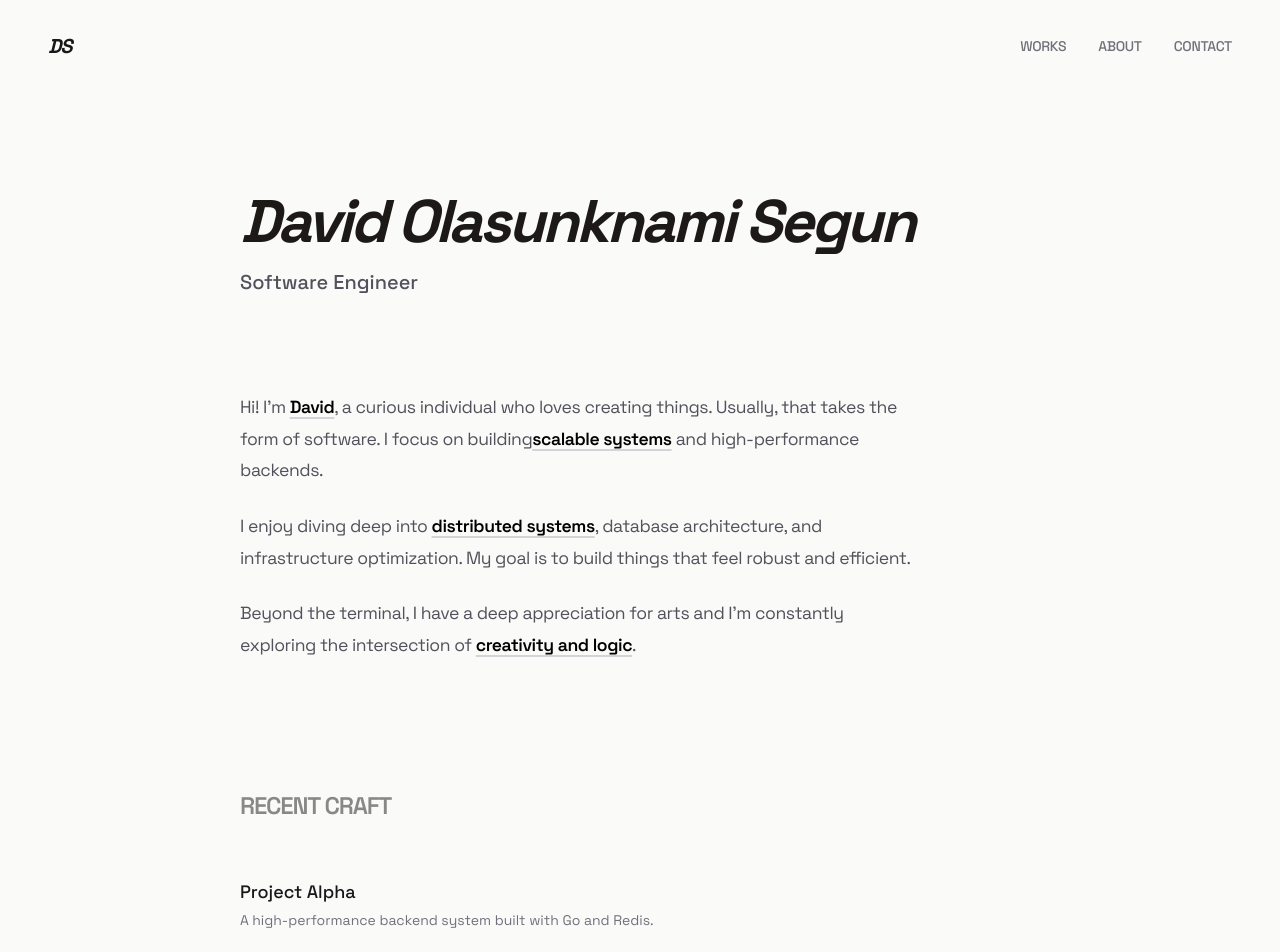
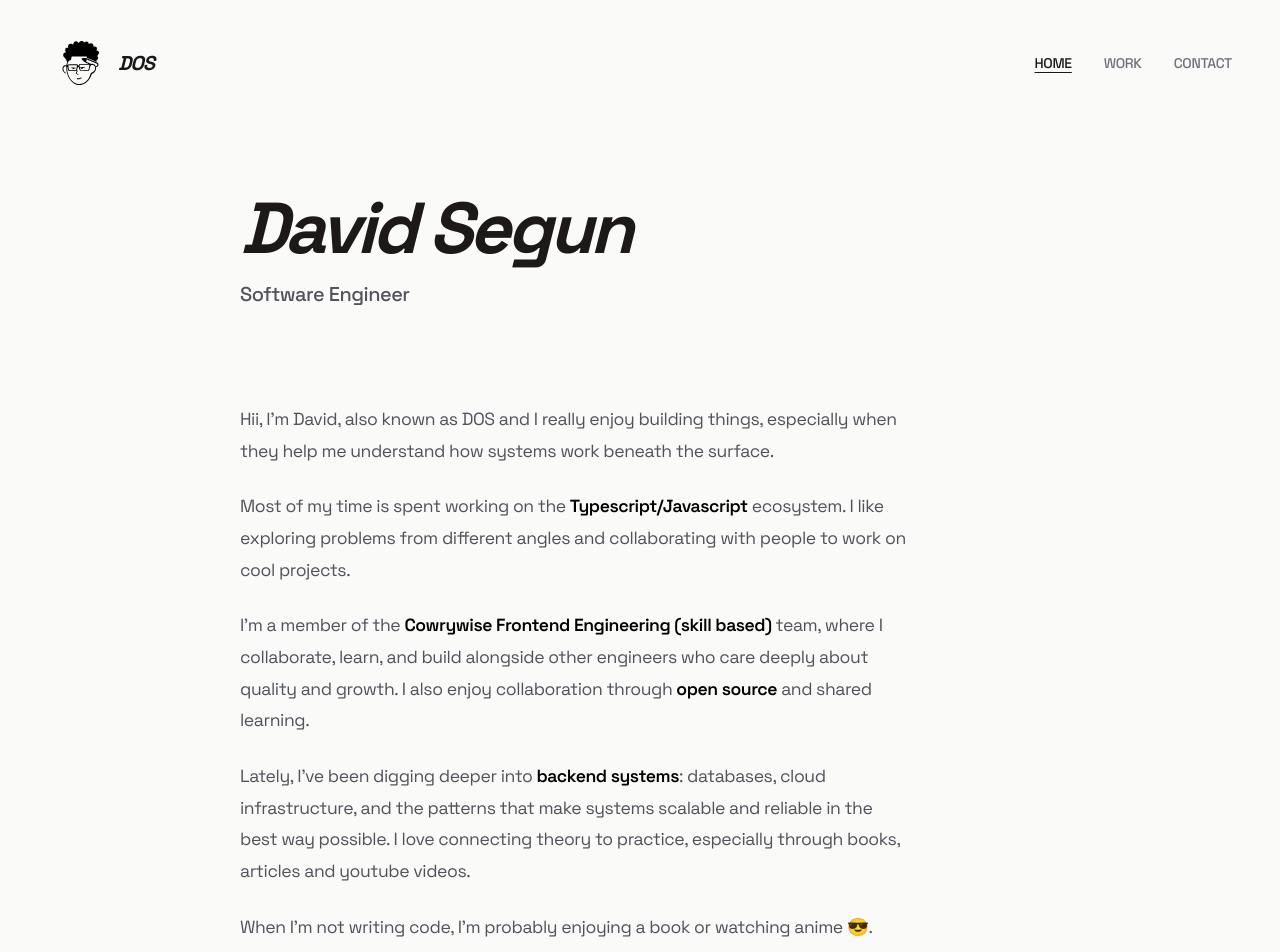
Before and after one commit to segundavid-dev/portfolio, a Next.js app: page / in a window 1280 px wide. Shown: the top 952 px of the page. Built offline with nearby package versions, Linux system fonts and the light colour scheme.

Commit message:
feat: finished implementation of home page

```diff
--- /dev/null
+++ b/app/contact/page.tsx
@@ -0,0 +1,26 @@
+export default function ContactPage() {
+  return (
+    <main className="min-h-screen px-6 py-32 md:px-12 md:py-48 max-w-4xl mx-auto">
+      <section className="mb-12">
+        <h1 className="text-4xl md:text-5xl font-bold tracking-tighter mb-4 italic">
+          Get in Touch
+        </h1>
+        <p className="text-lg text-zinc-600 dark:text-zinc-400">
+          I&apos;m always open to discussing new projects or interesting opportunities.
+        </p>
+      </section>
+
+      <div className="flex flex-col gap-6">
+        <a href="mailto:hello@example.com" className="text-2xl font-medium text-zinc-900 dark:text-zinc-100 underline decoration-zinc-300 dark:decoration-zinc-700 underline-offset-8 transition-colors hover:text-zinc-500">
+          Email
+        </a>
+        <a href="https://github.com" className="text-2xl font-medium text-zinc-900 dark:text-zinc-100 underline decoration-zinc-300 dark:decoration-zinc-700 underline-offset-8 transition-colors hover:text-zinc-500">
+          GitHub
+        </a>
+        <a href="https://twitter.com" className="text-2xl font-medium text-zinc-900 dark:text-zinc-100 underline decoration-zinc-300 dark:decoration-zinc-700 underline-offset-8 transition-colors hover:text-zinc-500">
+          Twitter
+        </a>
+      </div>
+    </main>
+  );
+}
--- a/app/layout.tsx
+++ b/app/layout.tsx
@@ -1,6 +1,7 @@
 import type { Metadata } from "next";
 import { Space_Grotesk } from "next/font/google";
 import "./globals.css";
+import { Header } from "@/components/Header";
 
 
 const spaceGrotesk = Space_Grotesk({
@@ -16,6 +17,7 @@ export const metadata: Metadata = {
   },
 };
 
+
 export default function RootLayout({
   children,
 }: Readonly<{
@@ -26,6 +28,7 @@ export default function RootLayout({
       <body
         className={`${spaceGrotesk.className} antialiased`}
       >
+        <Header />
         {children}
       </body>
     </html>
--- a/app/page.tsx
+++ b/app/page.tsx
@@ -1,76 +1,37 @@
-import { Navigation } from "@/components/Navigation";
 import { NarrativeSection } from "@/components/NarrativeSection";
-import { ProjectCard } from "@/components/ProjectCard";
 import Highlight from "@/components/HighLight";
 
 export default function Home() {
   return (
     <main className="min-h-screen px-6 py-32 md:px-12 md:py-48 max-w-4xl mx-auto">
-      {/* Nav */}
-      <Navigation />
-
       {/* Hero / Name */}
       <section className="mb-24">
-        <h1 className="text-4xl md:text-6xl font-bold tracking-tighter mb-4 italic">
-          David Olasunknami Segun
+        <h1 className="text-5xl md:text-7xl font-bold tracking-tighter mb-4 italic">
+          David Segun
         </h1>
-        <p className="text-xl text-zinc-600 dark:text-zinc-400 font-medium">
+        <p className="text-xl text-zinc-600 dark:text-zinc-400 font-medium tracking-tight">
           Software Engineer
         </p>
       </section>
 
-      {/* Narrative Section (Inspired by sshxero) */}
-      <NarrativeSection className="mb-32">
-        <p className="narrative-text">
-          Hi! I'm <Highlight>David</Highlight>, a curious individual who loves creating things.
-          Usually, that takes the form of software. I focus on building
-          <Highlight>scalable systems</Highlight> and high-performance backends.
+      {/* Narrative Section */}
+      <NarrativeSection>
+        <p className="narrative-text text-xl">
+          Hii, I'm David, also known as DOS and I really enjoy building things, especially when they help me understand how systems work beneath the surface.
         </p>
         <p className="narrative-text">
-          I enjoy diving deep into <Highlight>distributed systems</Highlight>, database architecture,
-          and infrastructure optimization. My goal is to build things that feel robust and efficient.
+          Most of my time is spent working on the <Highlight>Typescript/Javascript</Highlight> ecosystem. I like exploring problems from different angles and collaborating with people to work on cool projects.
         </p>
         <p className="narrative-text">
-          Beyond the terminal, I have a deep appreciation for arts and I&apos;m constantly
-          exploring the intersection of <Highlight>creativity and logic</Highlight>.
+          I'm a member of the <Highlight>Cowrywise Frontend Engineering (skill based) </Highlight> team, where I collaborate, learn, and build alongside other engineers who care deeply about quality and growth. I also enjoy collaboration through <Highlight>open source</Highlight> and shared learning.
+        </p>
+        <p className="narrative-text">
+          Lately, I've been digging deeper into <Highlight>backend systems</Highlight>: databases, cloud infrastructure, and the patterns that make systems scalable and reliable in the best way possible. I love connecting theory to practice, especially through books, articles and youtube videos.
+        </p>
+        <p className="narrative-text">
+          When I'm not writing code, I'm probably enjoying a book or watching anime 😎.
         </p>
       </NarrativeSection>
-
-      {/* Projects Section (Inspired by akinkunmi) */}
-      <section className="mb-32">
-        <h2 className="narrative-title mb-8 opacity-50 uppercase text-sm tracking-widest">
-          Recent Craft
-        </h2>
-        <div className="flex flex-col">
-          <ProjectCard
-            title="Project Alpha"
-            description="A high-performance backend system built with Go and Redis."
-            link="https://github.com"
-          />
-          <ProjectCard
-            title="Project Beta"
-            description="A distributed task queue for heavy lifting in real-time environments."
-            link="https://github.com"
-          />
-          <ProjectCard
-            title="Portfolio v1"
-            description="This minimalist site, focused on storytelling and typography."
-            link="https://github.com"
-          />
-        </div>
-      </section>
-
-      {/* Connect */}
-      <section className="mb-12">
-        <h2 className="narrative-title mb-8 opacity-50 uppercase text-sm tracking-widest">
-          Connect
-        </h2>
-        <div className="flex gap-6">
-          <a href="#" className="text-zinc-500 hover:text-zinc-900 dark:text-zinc-400 dark:hover:text-zinc-100 transition-colors underline underline-offset-4">GitHub</a>
-          <a href="#" className="text-zinc-500 hover:text-zinc-900 dark:text-zinc-400 dark:hover:text-zinc-100 transition-colors underline underline-offset-4">Twitter</a>
-          <a href="#" className="text-zinc-500 hover:text-zinc-900 dark:text-zinc-400 dark:hover:text-zinc-100 transition-colors underline underline-offset-4">Email</a>
-        </div>
-      </section>
     </main>
   );
 }
--- /dev/null
+++ b/app/work/page.tsx
@@ -0,0 +1,34 @@
+import { ProjectCard } from "@/components/ProjectCard";
+
+export default function WorkPage() {
+  return (
+    <main className="min-h-screen px-6 py-32 md:px-12 md:py-48 max-w-4xl mx-auto">
+      <section className="mb-12">
+        <h1 className="text-4xl md:text-5xl font-bold tracking-tighter mb-4 italic">
+          Selected Work
+        </h1>
+        <p className="text-lg text-zinc-600 dark:text-zinc-400">
+          A collection of systems and experiments I&apos;ve built.
+        </p>
+      </section>
+
+      <div className="flex flex-col">
+        <ProjectCard
+          title="Project Alpha"
+          description="A high-performance backend system built with Go and Redis."
+          link="https://github.com"
+        />
+        <ProjectCard
+          title="Project Beta"
+          description="A distributed task queue for heavy lifting in real-time environments."
+          link="https://github.com"
+        />
+        <ProjectCard
+          title="Portfolio v1"
+          description="This minimalist site, focused on storytelling and typography."
+          link="https://github.com"
+        />
+      </div>
+    </main>
+  );
+}
--- /dev/null
+++ b/components/Header.tsx
@@ -0,0 +1,47 @@
+"use client";
+import Link from "next/link";
+import Image from "next/image";
+import { usePathname } from "next/navigation";
+
+const navItems = [
+  { name: "home", path: "/" },
+  { name: "work", path: "/work" },
+  { name: "contact", path: "/contact" },
+];
+
+export const Header = () => {
+  const pathname = usePathname();
+
+  return (
+    <header className="fixed top-0 left-0 right-0 z-50 flex items-center justify-between px-6 py-8 md:px-12 pointer-events-none">
+      <Link href="/" className="group pointer-events-auto flex items-center gap-2">
+        <Image
+          src="/icon.svg"
+          alt="DOS logo"
+          width={62}
+          height={62}
+          className="dark:invert"
+        />
+        <span className="text-xl font-bold tracking-tighter text-zinc-900 dark:text-zinc-100 italic transition-transform group-hover:scale-105 inline-block">
+          DOS
+        </span>
+      </Link>
+
+      <nav className="flex gap-8 pointer-events-auto">
+        {navItems.map((item) => (
+          <Link
+            key={item.path}
+            href={item.path}
+            className={`text-sm font-medium tracking-tight uppercase transition-colors ${
+              pathname === item.path
+                ? "text-zinc-900 dark:text-zinc-100 underline underline-offset-4"
+                : "text-zinc-500 hover:text-zinc-900 dark:text-zinc-400 dark:hover:text-zinc-100"
+            }`}
+          >
+            {item.name}
+          </Link>
+        ))}
+      </nav>
+    </header>
+  );
+};
--- a/components/HighLight.tsx
+++ b/components/HighLight.tsx
@@ -1,6 +1,6 @@
 export default function Highlight({ children }: { children: React.ReactNode }) {
   return (
-    <span className="font-semibold text-black dark:text-white underline decoration-zinc-300 dark:decoration-zinc-700 underline-offset-4 decoration-2">
+    <span className="font-semibold text-black dark:text-white">
       {children}
     </span>
   );
--- a/components/Navigation.tsx
+++ /dev/null
@@ -1,34 +0,0 @@
-"use client";
-
-import React from "react";
-import Link from "next/link";
-import { motion } from "framer-motion";
-
-export const Navigation = () => {
-  return (
-    <motion.nav
-      initial={{ opacity: 0, y: -10 }}
-      animate={{ opacity: 1, y: 0 }}
-      transition={{ duration: 0.5 }}
-      className="fixed top-0 left-0 right-0 z-50 flex items-center justify-between px-6 py-8 md:px-12 pointer-events-none"
-    >
-      <Link href="/" className="group pointer-events-auto">
-        <span className="text-xl font-bold tracking-tighter text-zinc-900 dark:text-zinc-100 italic transition-transform group-hover:scale-105 inline-block">
-          DS
-        </span>
-      </Link>
-
-      <div className="flex gap-8 pointer-events-auto">
-        {["works", "about", "contact"].map((item) => (
-          <Link
-            key={item}
-            href={`/${item}`}
-            className="text-sm font-medium tracking-tight text-zinc-500 hover:text-zinc-900 dark:text-zinc-400 dark:hover:text-zinc-100 transition-colors uppercase"
-          >
-            {item}
-          </Link>
-        ))}
-      </div>
-    </motion.nav>
-  );
-};
```
Also changed, not shown: public/icon.svg (added).
